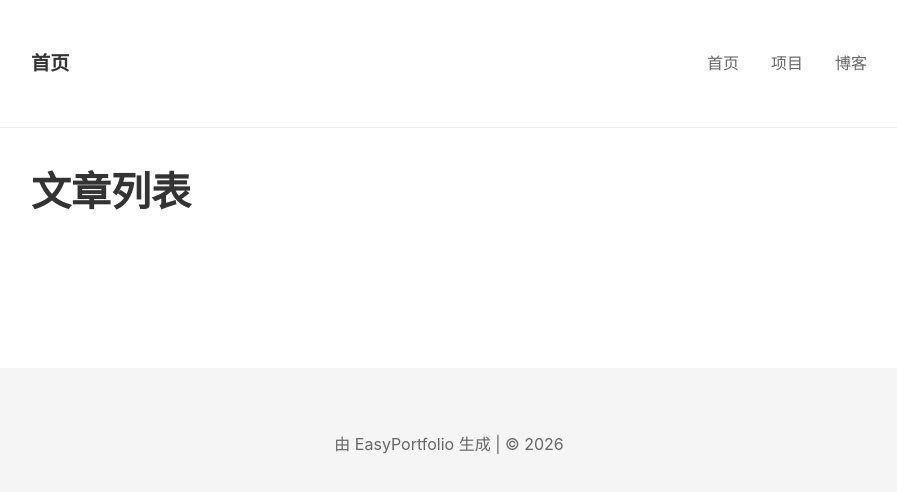
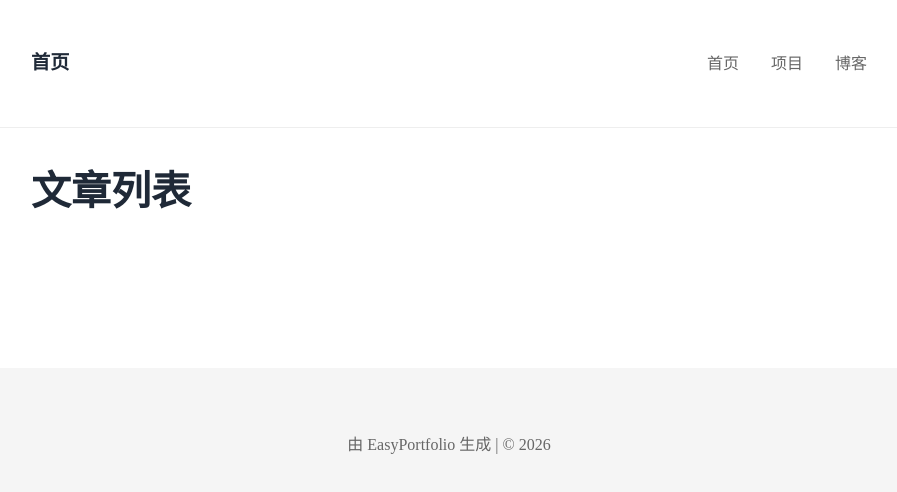
Before and after one commit to Jonny-English/my-portfolio, a plain HTML site: page blog/index.html in a window 1280 px wide. Shown: the whole page, without its empty margins (191-1088 px from the left). Drawn offline with Linux system fonts and the light colour scheme; a small style sheet from the web is missing.

Commit message:
通过 EasyPortfolio 更新

```diff
--- a/blog/index.html
+++ b/blog/index.html
@@ -5,15 +5,15 @@
     <meta name="viewport" content="width=device-width, initial-scale=1.0">
     <title>博客文章</title>
     <style>
-
+        @import url("https://cdn.jsdelivr.net/npm/lxgw-wenkai-webfont@1.1.0/style.css");
         :root {
-            --primary: #1976d2;
-            --secondary: #e3f2fd;
+            --primary: #059669;
+            --secondary: #d1fae5;
             --background: #ffffff;
-            --text: #333333;
-            --accent: #1565c0;
-            --heading-font: -apple-system, BlinkMacSystemFont, "Segoe UI", sans-serif;
-            --body-font: -apple-system, BlinkMacSystemFont, "Segoe UI", sans-serif;
+            --text: #1f2937;
+            --accent: #047857;
+            --heading-font: "LXGW WenKai", serif;
+            --body-font: "LXGW WenKai", serif;
         }
         * { margin: 0; padding: 0; box-sizing: border-box; }
         body {
```
Also changed, not shown: index.html (+7 -7 lines), projects/index.html (+7 -7 lines), projects/project-1768143757285-r9suiqy3r.html (+7 -7 lines).
